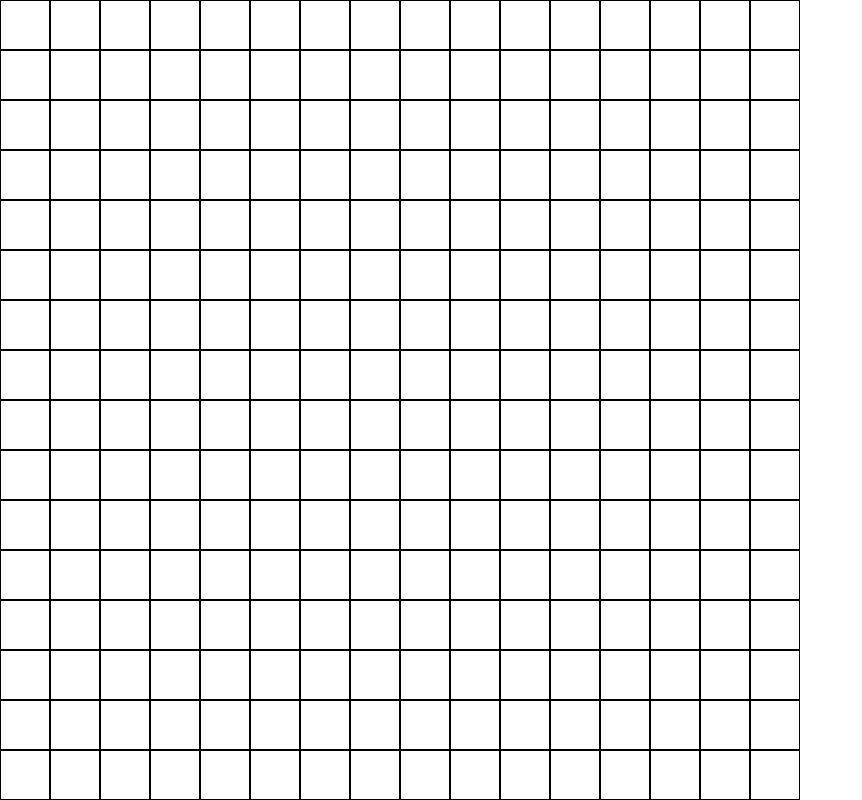
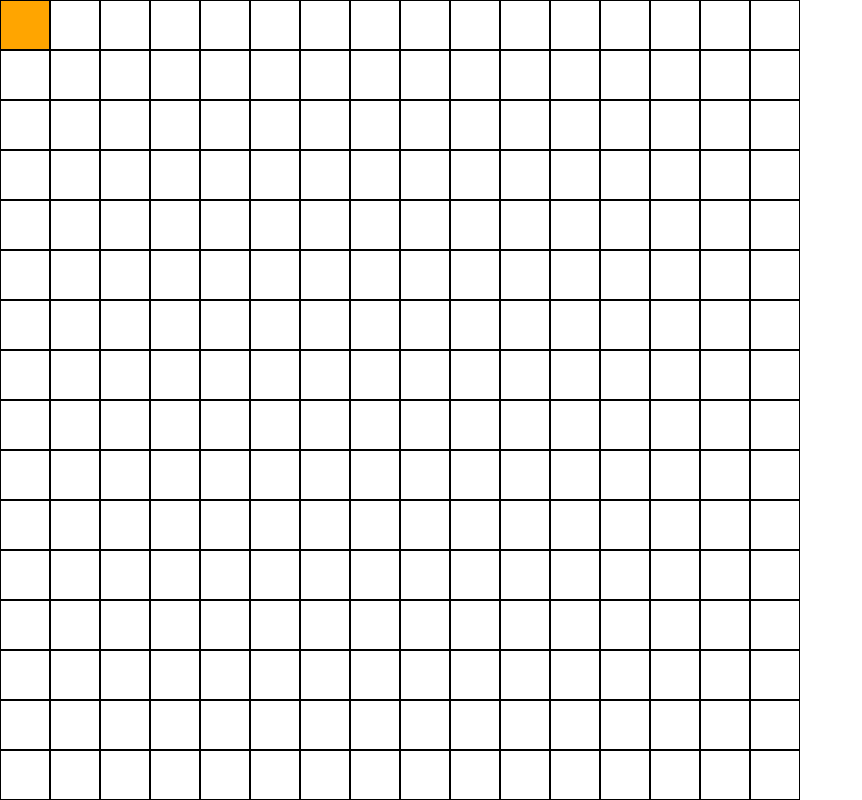
Before and after one commit to leedae308/odin-etch-a-sketch, a plain HTML site: page index.html in a window 1280 px wide. Shown: the whole page, without its empty margins (0-862 px from the left). Drawn offline with Linux system fonts and the light colour scheme.

Commit message:
add hover effect on event.js
using eventlistner, when the pixel gets hovered on,
it changes the div color.

```diff
--- a/index.html
+++ b/index.html
@@ -5,13 +5,13 @@
     <meta charset="UTF-8">
     <meta name="viewport" content="width=device-width, initial-scale=1.0">
     <title>Document</title>
-    <script src="code.js" defer></script>
+    <script src="js/dom.js" defer></script>
+    <script src="js/event.js" defer></script>
     <link rel="stylesheet" href="styles.css">
 </head>
 
 <body>
-    <div class="container">
-    </div>
+    <div class="container"></div>
 </body>
 
 </html>
--- /dev/null
+++ b/js/event.js
@@ -0,0 +1,8 @@
+//hovering and coloring
+
+const box = document.querySelectorAll(".gridBox");
+box.forEach((gridBox)=> {
+    gridBox.addEventListener("mouseover", (event)=>{
+        event.target.style.background = "orange";
+    });
+});
```
Also changed, not shown: js/dom.js (renamed from code.js).
